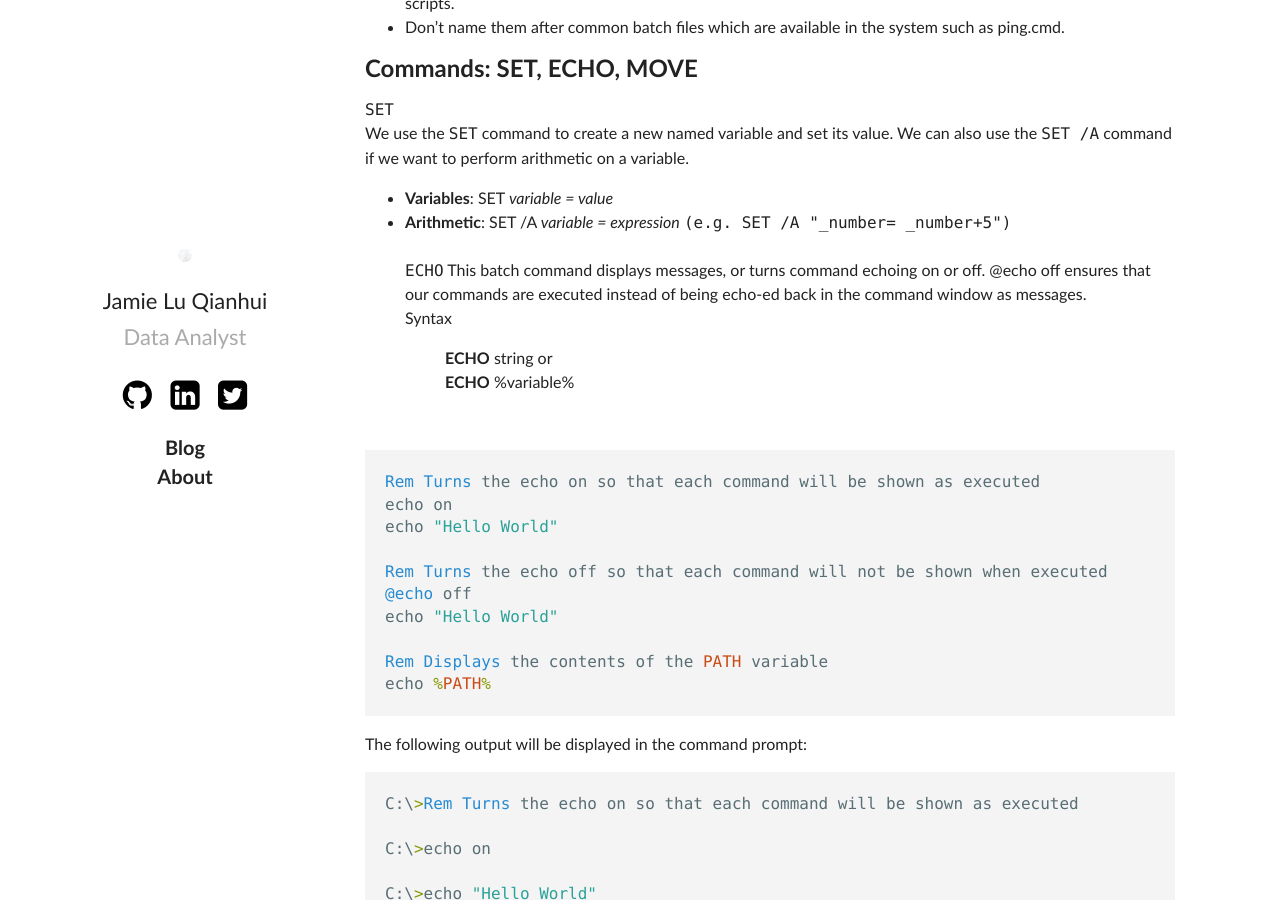
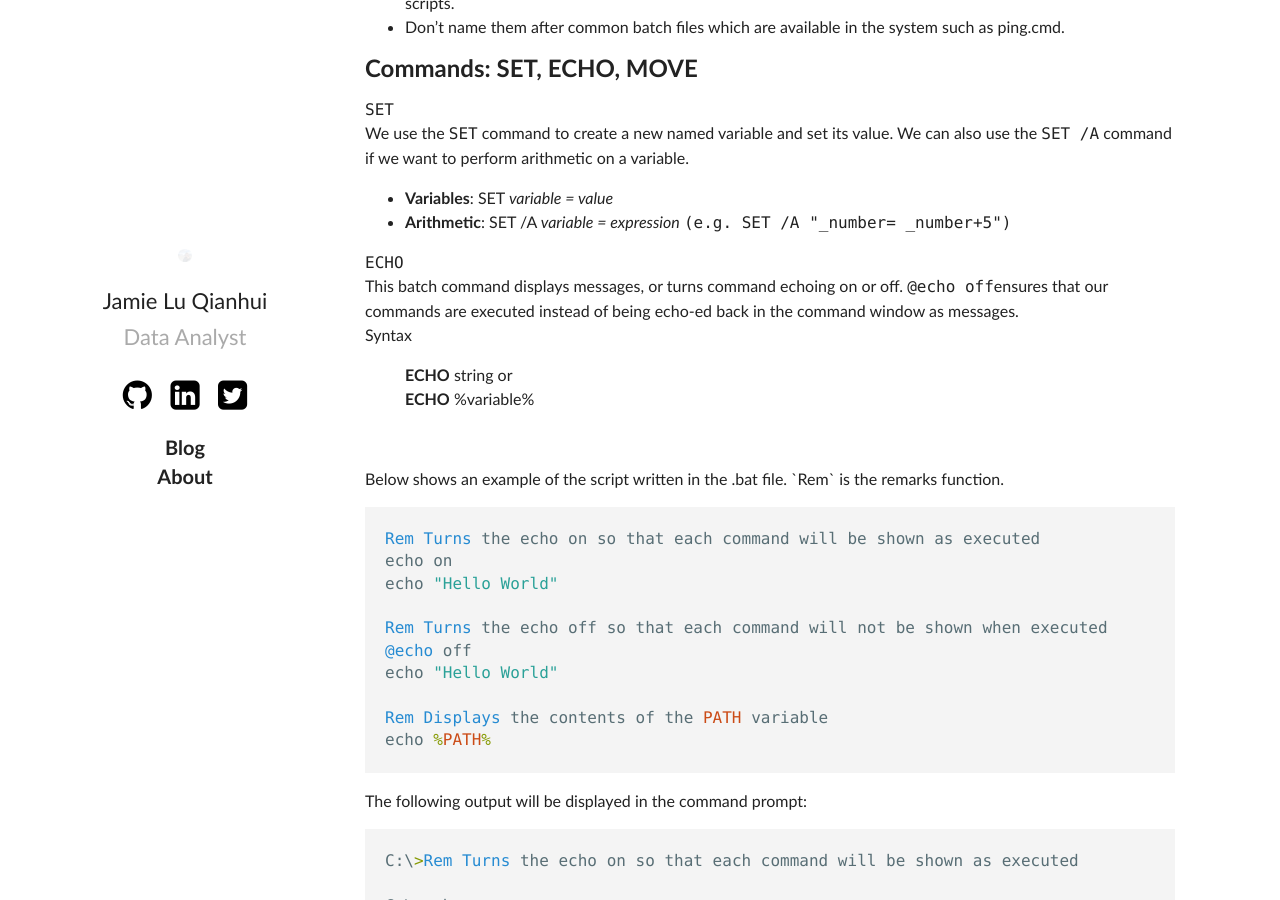
Before and after one commit to jamieqianhui/jamieqianhui.github.io, a Jekyll site: the page built from _posts/2019-09-08-Batch-Scripts.markdown, in a window 1280 px wide and 900 px high, scrolled down 925 px. Built offline with Jekyll 4.4.1, drawn with Linux system fonts in a browser that asks for light colours.

Commit message:
updated batch script post

````diff
--- a/_posts/2019-09-08-Batch-Scripts.markdown
+++ b/_posts/2019-09-08-Batch-Scripts.markdown
@@ -43,16 +43,18 @@ We use the `SET` command to create a new named variable and set its value. We ca
 + **Variables**: SET *variable = value*
 + **Arithmetic**: SET /A *variable = expression*
 ``` (e.g. SET /A "_number= _number+5")```
-<br>
-<br>
-`ECHO`
-This batch command displays messages, or turns command echoing on or off. @echo off ensures that our commands are executed instead of being echo-ed back in the command window as messages.
+<p> </p>
+
+`ECHO` <br>
+This batch command displays messages, or turns command echoing on or off. `@echo off`ensures that our commands are executed instead of being echo-ed back in the command window as messages.
 <br>
 Syntax <br>
 > **ECHO** string or <br>
 > **ECHO** %variable%
 
 <br>
+<p>
+Below shows an example of the script written in the .bat file. `Rem` is the remarks function.</p>
 
 ```java
 Rem Turns the echo on so that each command will be shown as executed
````
